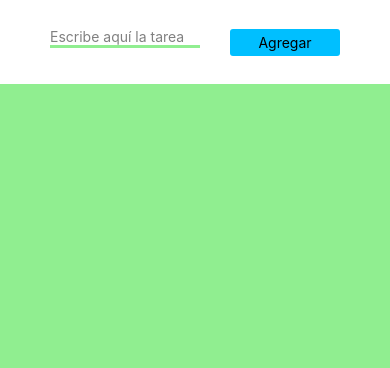
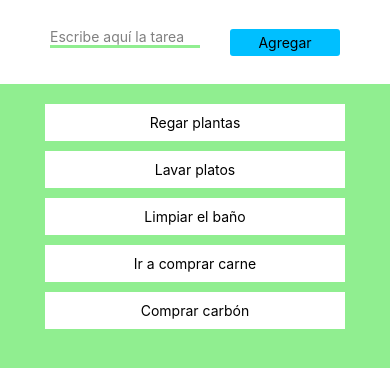
Before and after one commit to Mikhail-Balari/Myapp-MikhailBalari, a React Native app: screen / in a window 390 px wide. Shown: the top 368 px of the page. Built offline with nearby package versions, Linux system fonts and the light colour scheme.

Commit message:
RenderItemTask Component

```diff
--- a/src/Components/TaskList/index.jsx
+++ b/src/Components/TaskList/index.jsx
@@ -1,16 +1,18 @@
-import { StyleSheet, View, FlatList} from 'react-native'
-import React from 'react'
+import { StyleSheet, View, FlatList} from 'react-native';
+import React from 'react';
+import RenderItemTask from './renderItemTask';
 
-const TaskList = (
+
+const TaskList = ({
     list,
     onPressTask
-) => {
+}) => {
   return (
     <View style={styles.view2}>
         <FlatList
             data = {list}
             keyExtractor = {task => task.id}
-            renderItem = {({item}) => renderItemTask({item, onPressTask})}
+            renderItem = {({item}) => RenderItemTask ({item, onPressTask})}
         />
     </View>
   )
--- a/src/Components/TaskList/renderItemTask.jsx
+++ b/src/Components/TaskList/renderItemTask.jsx
@@ -0,0 +1,26 @@
+import { StyleSheet, Text, View, Pressable} from 'react-native'
+import React from 'react'
+
+const RenderItemTask = ({item, onPressTask}) => {
+  return (
+    <Pressable onPress={() => onPressTask (item)}>
+        <View style={styles.task} key={item.id}>
+            <Text style={styles.taskText}> {item.task} </Text>
+        </View>
+    </Pressable>
+  )
+}
+
+export default RenderItemTask
+
+const styles = StyleSheet.create({
+    task: {
+        width: 300,
+        backgroundColor: 'white',
+        padding: 10,
+        margin: 5
+    },
+    taskText: {
+        textAlign: 'center'
+    },
+})
--- a/src/Screens/MainScreen.jsx
+++ b/src/Screens/MainScreen.jsx
@@ -1,20 +1,12 @@
-import { StyleSheet, Text, View, Modal, Pressable } from 'react-native'
+import { StyleSheet, Text, View, Modal, Pressable} from 'react-native'
 import React from 'react'
 import { useState } from 'react'
 import TopBar from '../Components/TopBar'
 import TaskList from '../Components/TaskList'
 
 
-const renderItemTask = ({item, onPressTask}) => {
-    return (
-        <Pressable onPress={() => onPressTask (item)}>
-            <View style={styles.task} key={item.id}>
-                <Text style={styles.taskText}> {item.task} </Text>
-            </View>
-        </Pressable>
 
-    )
-}
+
 
 const MainScreen = ({ taskList }) => {
 
@@ -94,15 +86,6 @@ const styles = StyleSheet.create({
         justifyContent: 'center',
         alignItems: 'center',
     },
-    task: {
-        width: 300,
-        backgroundColor: 'white',
-        padding: 10,
-        margin: 5
-    },
-    taskText: {
-        textAlign: 'center'
-    },
     centeredView: {
         flex: 1,
         justifyContent: 'center',
```
